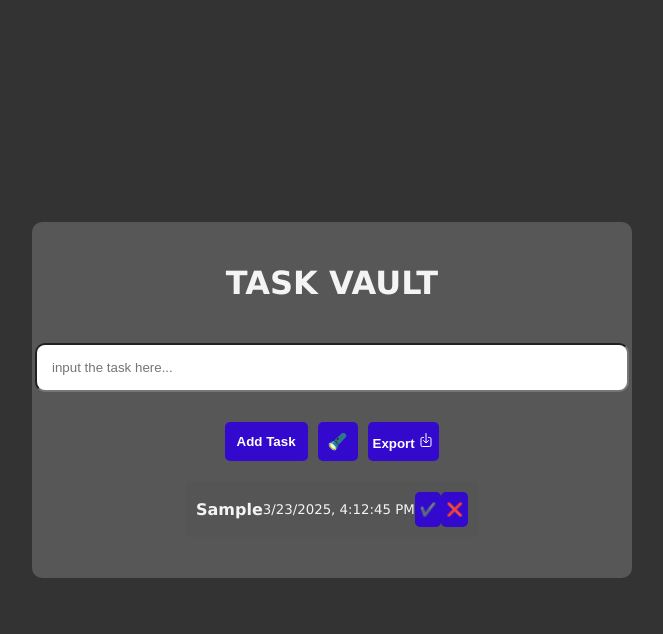
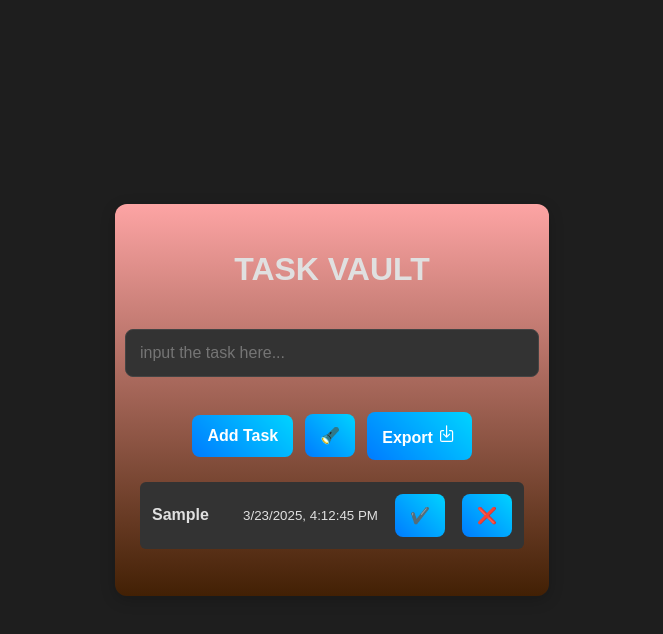
Before and after one commit to adamstosho/TASK-VAULT, a plain HTML site: page index.html in a window 1280 px wide. Both pictures are taken after typing "Sample" into the empty fields and a click on the button "Add Task". Shown: the whole page, without its empty margins (308-971 px from the left). Drawn offline with nearby package versions, Linux system fonts and the light colour scheme.

Commit message:
new styling

```diff
--- a/style.css
+++ b/style.css
@@ -1,112 +1,112 @@
-body{
-  background-color: #333;
-  color: #f4f4f4;
+body {
+  background-color: #1e1e1e;
+  color: #e0e0e0;
+  display: flex;
   justify-content: center;
   align-items: center;
   height: 100vh;
-  display: flex;
   margin: 0;
-  font-family: Verdana, Geneva, Tahoma, sans-serif;
+  font-family: "Poppins", sans-serif;
 }
 
-
-.container{
-  width: 60%;
-  max-width: 35rem;
+.container {
+  width: 30%;
+  max-width: 40rem;
   text-align: center;
-  background-color: #585757;
-  padding: 20px;
-  border-radius: 10px;
-  box-shadow: 0 0 10px rgba(0, 0, b, 0.1);
+  background-color: #252525;
+  padding: 25px;
+  border-radius: 12px;
+  box-shadow: 0 4px 15px rgba(0, 0, 0, 0.2);
   display: flex;
   justify-content: center;
   align-items: center;
   flex-direction: column;
   margin: 10px;
-
+  background: linear-gradient(rgb(253, 164, 164), rgb(66, 32, 4));
 }
 
-input{
+input {
   width: 100%;
-  margin: 15px 10px;
-  padding: 15px;
-  border-radius: 10px;
+  margin: 15px 0;
+  padding: 14px;
+  border-radius: 8px;
+  border: 1px solid #444;
+  background-color: #333;
+  color: #fff;
+  font-size: 1rem;
+  outline: none;
 }
 
-#task-input{
-  margin: 20px;
+#task-input {
+  margin: 20px 0;
 }
 
-
-.small-container{
+.small-container {
   display: flex;
   align-items: center;
   justify-content: center;
-  gap: 10px;
+  gap: 12px;
   flex-wrap: wrap;
-  margin-top: 10px;
-
+  margin-top: 15px;
 }
 
-#add-task{
-  padding: 12px;
-  border-radius: 5px;
+button {
+  background: linear-gradient(45deg, #007bff, #00d4ff);
+  color: #fff;
   font-weight: bold;
-
-}
-
-#lightness{
-  padding: 10px;
-  border-radius: 5px;
-  font-weight: bold;
+  padding: 12px 15px;
+  border: none;
+  border-radius: 8px;
+  cursor: pointer;
+  transition: all 0.3s ease-in-out;
   font-size: 1rem;
 }
 
-button{
-  background-color: rgb(52, 9, 206);
-  color: #fff;
-  font-weight: bold;
-  padding: 10px 5px;
-  border: none;
-  border-radius: 5px;
-  cursor: pointer;
-  transition: all 0.5s ease-in-out;
+button:hover {
+  background: linear-gradient(45deg, #ff8c00, #ff3c00);
+  transform: translateY(-2px);
+  box-shadow: 0 4px 10px rgba(255, 140, 0, 0.3);
 }
 
-button:hover{
-  background-color: rgb(228, 155, 19);
-  transform: translateY(-2px);
+ul {
+  list-style-type: none;
+  padding: 0;
+  width: 100%;
 }
 
-
-ul{
-  list-style-type: none;
-  padding: 0;
-
-}
-
-ion-icon{
-  font-size: 1rem;
-}
-
-
-li{
-  background-color: #555;
-  margin: 5px 0;
-  padding: 10px;
+li {
+  background-color: #333;
+  margin: 6px 0;
+  padding: 12px;
   display: flex;
   justify-content: space-between;
   align-items: center;
-
+  border-radius: 6px;
+  transition: 0.3s;
 }
 
-.light-mode{
+li:hover {
+  background-color: #444;
+}
+
+ion-icon {
+  font-size: 1.2rem;
+  cursor: pointer;
+  transition: 0.3s;
+}
+
+ion-icon:hover {
+  color: #ff8c00;
+}
+
+.light-mode {
   background-color: #fff;
   color: #222;
 }
 
-.light-mode .container{
-  background-color: #fff;
+.light-mode .container {
+  background-color: #f8f8f8;
   color: #333;
-  box-shadow: 0 0 8px rgba(0, 0, 0, 0.1);
+  box-shadow: 0 4px 12px rgba(0, 0, 0, 0.1);
+  background: linear-gradient(rgb(244, 217, 217), rgb(204, 204, 224));
 }
```
